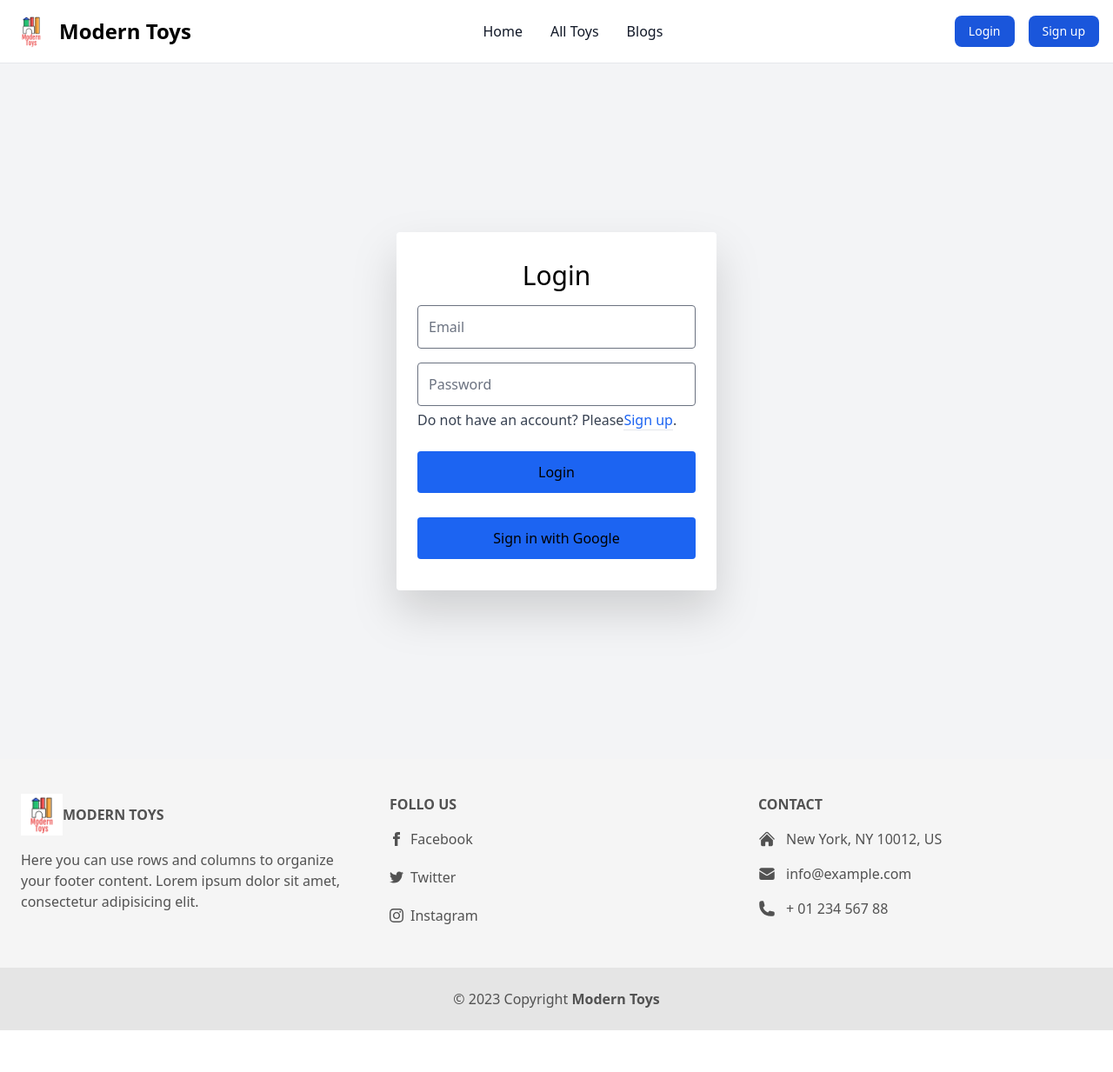
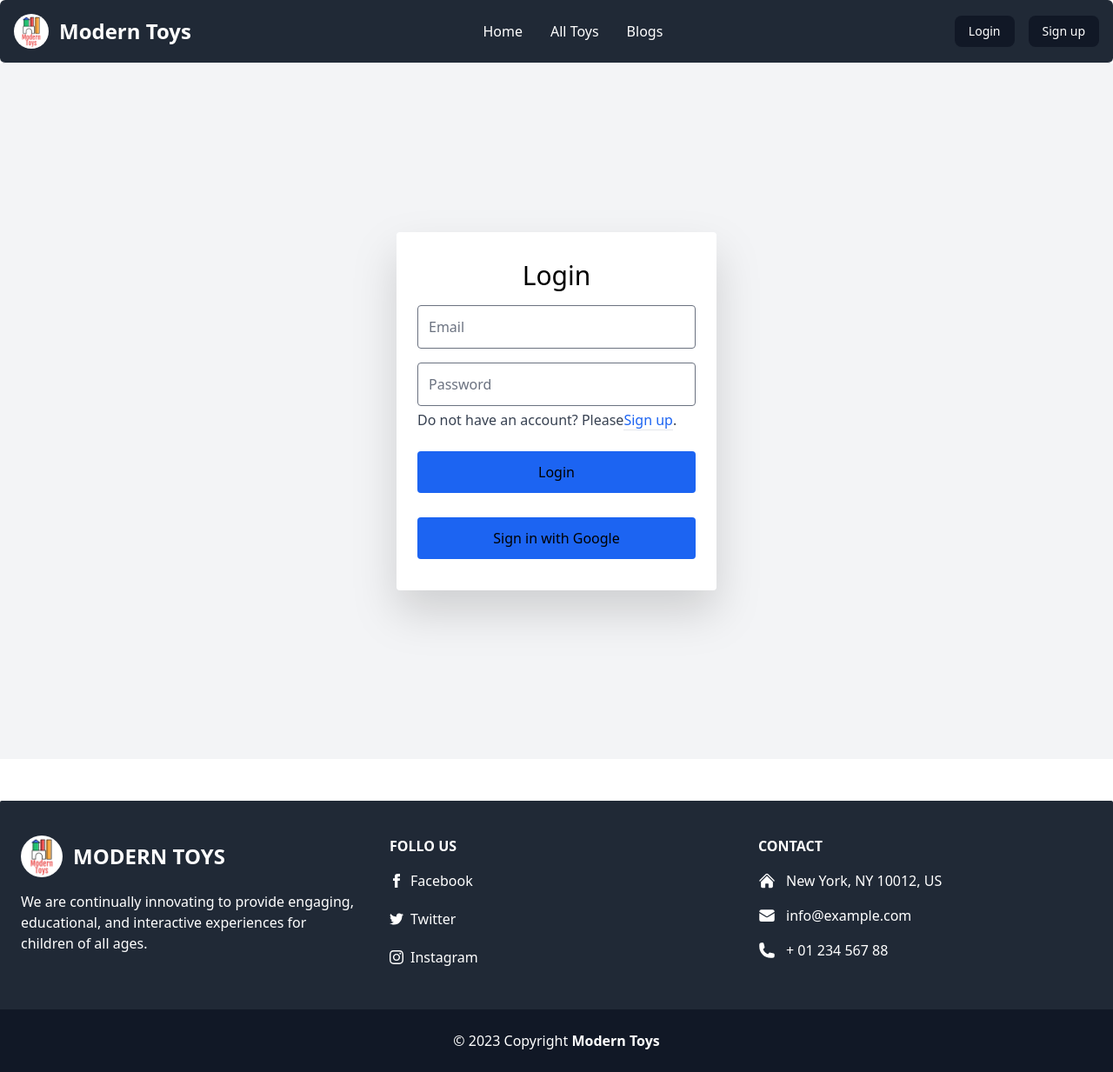
Before and after one commit to mustaqimbd/Modern-Toys-client, a React (Vite) app: page /login in a window 1280 px wide. Shown: the whole page at 87% size. Before the commit the page ends 1185 px from the top, so only its background shows below. Built offline with nearby package versions, Linux system fonts and the light colour scheme; no server answers.

Commit message:
Header and footer design updated

```diff
--- a/src/SharedComponents/Footer.jsx
+++ b/src/SharedComponents/Footer.jsx
@@ -3,20 +3,18 @@ import logo from "../assets/logo.png"
 const Footer = () => {
     return (
         <footer
-            className="bg-neutral-100 text-center text-neutral-600 dark:bg-neutral-600 dark:text-neutral-200 lg:text-left">
+            className="bg-[#202936] text-white text-center mt-12 rounded-t-sm lg:text-left">
             <div className="mx-6 py-10 text-center md:text-left">
                 <div className="grid-1 grid gap-10 md:grid-cols-2 lg:grid-cols-3">
 
                     <div className="">
                         <h6
-                            className="mb-4 flex items-center justify-center font-semibold uppercase md:justify-start">
-                            <img className="w-12 h-12" src={logo} alt="" />
+                            className=" mb-4 flex items-center justify-center font-bold text-2xl uppercase md:justify-start">
+                            <img className="w-12 h-12 rounded-full mr-3" src={logo} alt="" />
                             Modern Toys
                         </h6>
                         <p>
-                            Here you can use rows and columns to organize your footer
-                            content. Lorem ipsum dolor sit amet, consectetur adipisicing
-                            elit.
+                         We are continually innovating to provide engaging, educational, and interactive experiences for children of all ages.
                         </p>
                     </div>
 
@@ -26,7 +24,7 @@ const Footer = () => {
                             Follo Us
                         </h6>
                         <div className="flex flex-col gap-5">
-                            <a href="#!" className="mr-6 flex gap-2 items-center text-neutral-600 dark:text-neutral-200">
+                            <a href="#!" className="mr-6 flex gap-2 items-center ">
                                 <svg
                                     xmlns="http://www.w3.org/2000/svg"
                                     className="h-4 w-4"
@@ -37,7 +35,7 @@ const Footer = () => {
                                 </svg>
                                 Facebook
                             </a>
-                            <a href="#!" className="mr-6 flex gap-2 items-center text-neutral-600 dark:text-neutral-200">
+                            <a href="#!" className="mr-6 flex gap-2 items-center ">
                                 <svg
                                     xmlns="http://www.w3.org/2000/svg"
                                     className="h-4 w-4"
@@ -49,7 +47,7 @@ const Footer = () => {
                                 Twitter
                             </a>
 
-                            <a href="#!" className="mr-6 flex gap-2 items-center text-neutral-600 dark:text-neutral-200">
+                            <a href="#!" className="mr-6 flex gap-2 items-center ">
                                 <svg
                                     xmlns="http://www.w3.org/2000/svg"
                                     className="h-4 w-4"
@@ -114,9 +112,9 @@ const Footer = () => {
             </div>
 
 
-            <div className="bg-neutral-200 p-6 text-center dark:bg-neutral-700">
+            <div className="text-white bg-[#111826] p-6 text-center">
                 <span>© 2023 Copyright </span>
-                <span className="font-semibold text-neutral-600 dark:text-neutral-400"
+                <span className="font-semibold text-white bg-[#111826]"
                 >Modern Toys
                 </span>
             </div>
--- a/src/SharedComponents/Navbar.jsx
+++ b/src/SharedComponents/Navbar.jsx
@@ -13,21 +13,21 @@ const Navbar = () => {
             .catch((e) => { console.log(e) })
     }
     return (
-        <nav className="bg-white dark:bg-gray-900 w-full z-20 top-0 left-0 border-b border-gray-200 dark:border-gray-600">
+        <nav className="bg-[#202936] text-white dark:bg-gray-900 w-full z-20 top-0 left-0 border-b border-gray-200 dark:border-gray-600 rounded-md">
             <div className="max-w-screen-xl flex flex-wrap items-center justify-between mx-auto p-4">
                 <Link to="/" className="flex items-center">
-                    <img src={logo} className="h-10 mr-3" alt="Logo" />
+                    <img src={logo} className="h-10 mr-3 rounded-full" alt="Logo" />
                     <span className="self-center text-2xl font-semibold whitespace-nowrap dark:text-white">Modern Toys</span>
                 </Link>
                 <div className="flex md:order-2">
                     {
                         user && loading == false ? <div className='flex'>
                             <span title={user.displayName && user.displayName} className='mr-4'><img className='w-10 h-10 rounded-full' src={user.photoURL && user.photoURL} alt="photo" /></span>
-                            <button onClick={handleLogOut} className="text-white bg-blue-700 hover:bg-blue-800 focus:ring-4 focus:outline-none focus:ring-blue-300 font-medium rounded-lg text-sm px-4 py-2 text-center mr-3 md:mr-0 dark:bg-blue-600 dark:hover:bg-blue-700 dark:focus:ring-blue-800">Log out</button>
+                            <button onClick={handleLogOut} className="text-white bg-[#111826] hover:bg-blue-800  font-medium rounded-lg text-sm px-4 py-2 text-center mr-3 md:mr-0 dark:bg-blue-600 dark:hover:bg-blue-700 dark:focus:ring-blue-800">Log out</button>
                         </div>
                             : loading == false && <div className='flex gap-4'>
-                                <Link to='/login' className="text-white bg-blue-700 hover:bg-blue-800 focus:ring-4 focus:outline-none focus:ring-blue-300 font-medium rounded-lg text-sm px-4 py-2 text-center mr-3 md:mr-0 dark:bg-blue-600 dark:hover:bg-blue-700 dark:focus:ring-blue-800">Login</Link>
-                                <Link to='/sign-up' className="text-white bg-blue-700 hover:bg-blue-800 focus:ring-4 focus:outline-none focus:ring-blue-300 font-medium rounded-lg text-sm px-4 py-2 text-center mr-3 md:mr-0 dark:bg-blue-600 dark:hover:bg-blue-700 dark:focus:ring-blue-800">Sign up</Link>
+                                <Link to='/login' className="text-white bg-[#111826] hover:bg-blue-800  font-medium rounded-lg text-sm px-4 py-2 text-center mr-3 md:mr-0 dark:bg-blue-600 dark:hover:bg-blue-700 dark:focus:ring-blue-800">Login</Link>
+                                <Link to='/sign-up' className="text-white bg-[#111826] hover:bg-blue-800  font-medium rounded-lg text-sm px-4 py-2 text-center mr-3 md:mr-0 dark:bg-blue-600 dark:hover:bg-blue-700 dark:focus:ring-blue-800">Sign up</Link>
                             </div>
                     }
                     <button data-collapse-toggle="navbar-sticky" type="button" className="inline-flex items-center p-2 text-sm text-gray-500 rounded-lg md:hidden hover:bg-gray-100 focus:outline-none focus:ring-2 focus:ring-gray-200 dark:text-gray-400 dark:hover:bg-gray-700 dark:focus:ring-gray-600" aria-controls="navbar-sticky" aria-expanded="false">
@@ -36,26 +36,26 @@ const Navbar = () => {
                     </button>
                 </div>
                 <div className="items-center justify-between hidden w-full md:flex md:w-auto md:order-1" id="navbar-sticky">
-                    <ul className="flex flex-col p-4 md:p-0 mt-4 font-medium border border-gray-100 rounded-lg bg-gray-50 md:flex-row md:space-x-8 md:mt-0 md:border-0 md:bg-white dark:bg-gray-800 md:dark:bg-gray-900 dark:border-gray-700">
+                    <ul className="flex flex-col p-4 md:p-0 mt-4 font-medium border border-gray-100 rounded-lg text-white md:flex-row md:space-x-8 md:mt-0 md:border-0  dark:bg-gray-800 md:dark:bg-gray-900 dark:border-gray-700">
                         <li>
-                            <Link to="/" className="block py-2 pl-3 pr-4 text-gray-900 rounded hover:bg-gray-100 md:hover:bg-transparent md:hover:text-blue-700 md:p-0 md:dark:hover:text-blue-500 dark:text-white dark:hover:bg-gray-700 dark:hover:text-white md:dark:hover:bg-transparent dark:border-gray-700">Home</Link>
+                            <Link to="/" className="block py-2 pl-3 pr-4  rounded hover:bg-gray-100 md:hover:bg-transparent md:hover:text-blue-700 md:p-0 md:dark:hover:text-blue-500 dark:text-white dark:hover:bg-gray-700 dark:hover:text-white md:dark:hover:bg-transparent dark:border-gray-700">Home</Link>
                         </li>
                         <li>
-                            <Link to="/all-toys" className="block py-2 pl-3 pr-4 text-gray-900 rounded hover:bg-gray-100 md:hover:bg-transparent md:hover:text-blue-700 md:p-0 md:dark:hover:text-blue-500 dark:text-white dark:hover:bg-gray-700 dark:hover:text-white md:dark:hover:bg-transparent dark:border-gray-700">All Toys</Link>
+                            <Link to="/all-toys" className="block py-2 pl-3 pr-4  rounded hover:bg-gray-100 md:hover:bg-transparent md:hover:text-blue-700 md:p-0 md:dark:hover:text-blue-500 dark:text-white dark:hover:bg-gray-700 dark:hover:text-white md:dark:hover:bg-transparent dark:border-gray-700">All Toys</Link>
                         </li>
                         {
                             user ? <li>
-                                <Link to="/my-toys" className="block py-2 pl-3 pr-4 text-gray-900 rounded hover:bg-gray-100 md:hover:bg-transparent md:hover:text-blue-700 md:p-0 md:dark:hover:text-blue-500 dark:text-white dark:hover:bg-gray-700 dark:hover:text-white md:dark:hover:bg-transparent dark:border-gray-700">My Toys</Link>
+                                <Link to="/my-toys" className="block py-2 pl-3 pr-4  rounded hover:bg-gray-100 md:hover:bg-transparent md:hover:text-blue-700 md:p-0 md:dark:hover:text-blue-500 dark:text-white dark:hover:bg-gray-700 dark:hover:text-white md:dark:hover:bg-transparent dark:border-gray-700">My Toys</Link>
                             </li> : ''
                         }
                         {
                             user ? <li>
-                                <Link to="/add-toy" className="block py-2 pl-3 pr-4 text-gray-900 rounded hover:bg-gray-100 md:hover:bg-transparent md:hover:text-blue-700 md:p-0 md:dark:hover:text-blue-500 dark:text-white dark:hover:bg-gray-700 dark:hover:text-white md:dark:hover:bg-transparent dark:border-gray-700">Add Toys</Link>
+                                <Link to="/add-toy" className="block py-2 pl-3 pr-4  rounded hover:bg-gray-100 md:hover:bg-transparent md:hover:text-blue-700 md:p-0 md:dark:hover:text-blue-500 dark:text-white dark:hover:bg-gray-700 dark:hover:text-white md:dark:hover:bg-transparent dark:border-gray-700">Add Toys</Link>
                             </li> : ''
                         }
 
                         <li>
-                            <Link to="/" className="block py-2 pl-3 pr-4 text-gray-900 rounded hover:bg-gray-100 md:hover:bg-transparent md:hover:text-blue-700 md:p-0 md:dark:hover:text-blue-500 dark:text-white dark:hover:bg-gray-700 dark:hover:text-white md:dark:hover:bg-transparent dark:border-gray-700">Blogs</Link>
+                            <Link to="/" className="block py-2 pl-3 pr-4  rounded hover:bg-gray-100 md:hover:bg-transparent md:hover:text-blue-700 md:p-0 md:dark:hover:text-blue-500 dark:text-white dark:hover:bg-gray-700 dark:hover:text-white md:dark:hover:bg-transparent dark:border-gray-700">Blogs</Link>
                         </li>
                     </ul>
                 </div>
```
